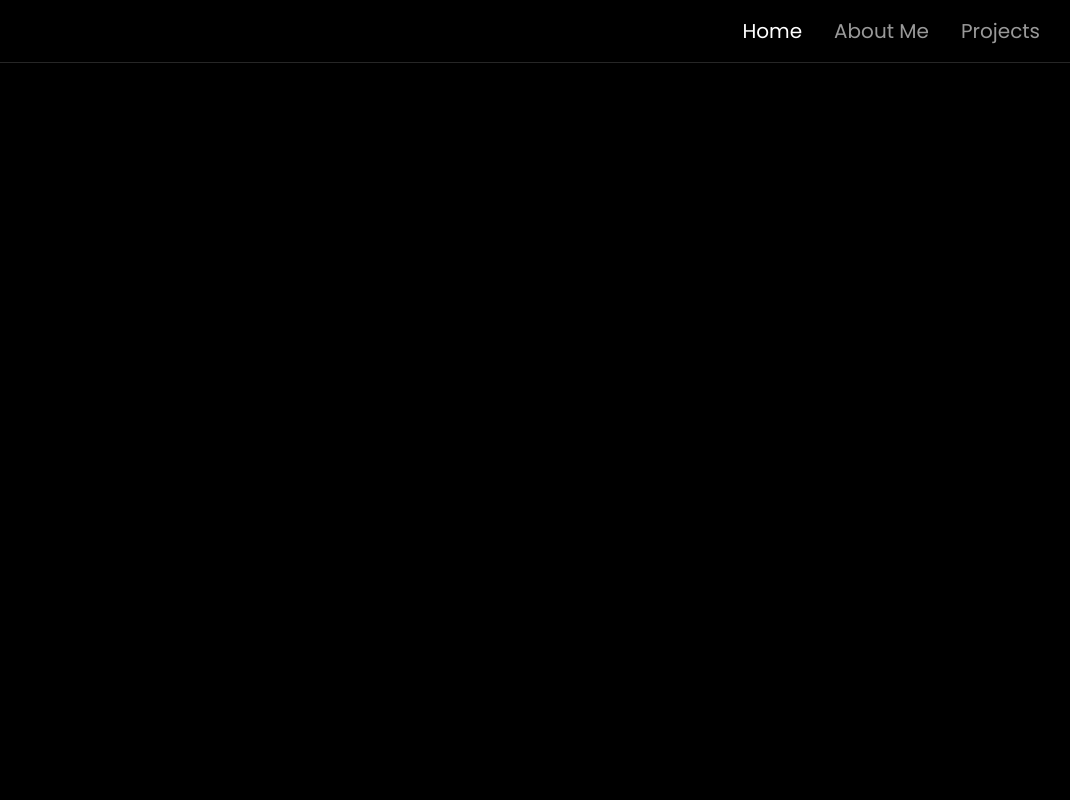
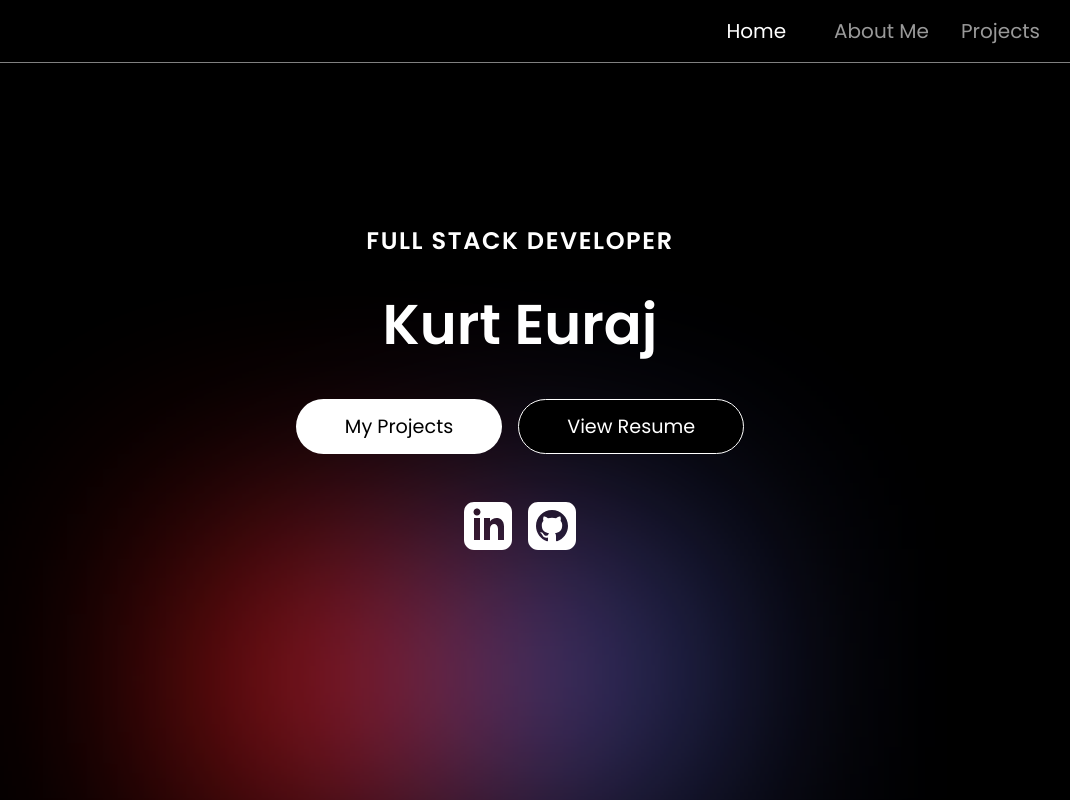
Before and after one commit to KurtEuraj/kurt-euraj-portfolio, a React (Create React App) app: page / in a window 1280 px wide. Shown: the whole page, without its empty margins (120-1190 px from the left). Built offline with nearby package versions, Linux system fonts and the light colour scheme.

Commit message:
add hero component. add circle animation.

```diff
--- a/src/App.jsx
+++ b/src/App.jsx
@@ -2,12 +2,14 @@ import { BrowserRouter, Routes, Route } from "react-router-dom";
 import Header from './components/Header/Header';
 import Home from "./pages/Home/Home";
 import './App.scss';
+import BlurryCircle from "./components/BlurryCircle/BlurryCircle";
 
 function App() {
   return (
     <BrowserRouter>
       <div className="App">
         <Header />
+        <BlurryCircle />
         <Routes>
           <Route path='/' element={<Home />} />
         </Routes>
--- /dev/null
+++ b/src/components/BlurryCircle/BlurryCircle.jsx
@@ -0,0 +1,53 @@
+import { gsap } from "gsap";
+import { useGSAP } from "@gsap/react";
+import { ScrollTrigger } from "gsap/ScrollTrigger";
+import "./BlurryCircle.scss"
+
+function BlurryCircle() {
+
+    gsap.registerPlugin(useGSAP, ScrollTrigger);
+    const tl = gsap.timeline();
+
+    const { contextSafe } = useGSAP(() => {
+        tl.to(".blurry-circle", {
+            duration: 2,
+            y: "random(-200vh, 200vh)",
+            x: "random(-200vw, 200vw)",
+            repeat: -1,
+            yoyo: true,
+            ease: "sine.inOut",
+            repeatRefresh: true
+        })
+        tl.to(".blurry-circle__item-1", {
+            duration: 3,
+            y: "random(-100vh, 100vh)",
+            x: "random(-100vw, 100vw)",
+            scale: "random(1%, 2.5%)",
+            repeat: -1,
+            yoyo: true,
+            ease: "sine.inOut",
+            repeatRefresh: true
+        }, 0)
+        tl.to(".blurry-circle__item-2", {
+            duration: 3,
+            y: "random(-100vh, 100vh)",
+            x: "random(-100vw, 100vw)",
+            scale: "random(1%, 2.5%)",
+            repeat: -1,
+            yoyo: true,
+            ease: "sine.inOut",
+            repeatRefresh: true
+        }, 0)
+    }, {})
+
+    return (
+        <>
+            <div className="blurry-circle">
+                <div className="blurry-circle__item-1" ></div>
+                <div className="blurry-circle__item-2" ></div>
+            </div>
+        </>
+    )
+}
+
+export default BlurryCircle
--- /dev/null
+++ b/src/components/BlurryCircle/BlurryCircle.scss
@@ -0,0 +1,40 @@
+@use "../../styles/partials/variables" as *;
+@use "../../styles/partials/mixins" as *;
+
+.blurry-circle {
+    display: flex;
+    justify-content: center;
+    filter: blur(3rem);
+    position: fixed;
+    top: 50%;
+    color: #FFF;
+    opacity: 90%;
+    z-index: -1;
+    width: 100%;
+
+    @include desktop {
+        filter: blur(8rem);
+    }
+
+    &__item-1 {
+        width: 10rem;
+        height: 10rem;
+        background-color: $red;
+
+        @include desktop {
+            width: 15rem;
+            height: 15rem;
+        }
+    }
+
+    &__item-2 {
+        width: 10rem;
+        height: 10rem;
+        background-color: $blue;
+
+        @include desktop {
+            width: 15rem;
+            height: 15rem;
+        }
+    }
+}
--- a/src/components/Header/Header.scss
+++ b/src/components/Header/Header.scss
@@ -3,21 +3,22 @@
 
 .nav-bar {
     border-bottom: 1px solid $border-underline;
+    position: relative;
 
     &__wrapper {
         margin: $mobile-container;
-        margin-top: 1rem;
+        padding-top: 1rem;
         margin-bottom: 1rem;
 
         @include tablet {
             margin: $tablet-container;
-            margin-top: 1rem;
+            padding-top: 1rem;
             margin-bottom: 1rem;
         }
 
         @include desktop {
             margin: $desktop-container;
-            margin-top: 1rem;
+            padding-top: 1rem;
             margin-bottom: 1rem;
         }
     }
@@ -48,7 +49,7 @@
 
     &__mobile-link {
         @include mobile-nav-link;
-        opacity: 70%;
+        opacity: 60%;
         position: relative;
 
         @include tablet {
@@ -67,11 +68,15 @@
     }
 
     &__mobile-links-wrapper {
-        margin: $mobile-container;
-        margin-top: 6rem;
+        background-color: $black;
+        padding: $mobile-container;
+        padding-top: 4rem;
+        padding-bottom: 2rem;
         display: flex;
         flex-direction: column;
         gap: 1rem;
+        border-bottom-right-radius: 30px;
+        border-bottom-left-radius: 30px;
 
         @include tablet {
             margin: $tablet-container;
@@ -100,9 +105,11 @@
 .active {
     border-bottom: 1px solid $white;
     opacity: 100%;
+    padding-left: 1rem;
 
     @include desktop {
         border-bottom: none;
-        transition: opacity 0.3s ease;
+        transition: all 0.3s ease;
+        padding: 0 1rem;
     }
 }
--- /dev/null
+++ b/src/components/Hero/Hero.jsx
@@ -0,0 +1,27 @@
+import { Link } from "react-router-dom"
+import githubSVG from "../../assets/images/Github.svg"
+import linkedInSVG from "../../assets/images/linkedIN.svg"
+import "./Hero.scss"
+
+function Hero() {
+    return (
+        <div className="hero">
+            <p className="hero__subhead">Full Stack Developer</p>
+            <h1 className="hero__heading">Kurt Euraj</h1>
+            <div className="hero__buttons-wrapper">
+                <Link to="/projects" className="hero__button">My Projects</Link>
+                <Link to="/resume" className="hero__button hero__button--black">View Resume</Link>
+            </div>
+            <div className="hero__social-links-wrapper">
+                <a href="https://www.linkedin.com/in/kurt-euraj/" className="hero__social-link" target="_blank">
+                    <img src={linkedInSVG} alt="LinkedIn Logo" className="hero__social-link-logo" />
+                </a>
+                <a href="https://github.com/KurtEuraj" className="hero__social-link" target="_blank">
+                    <img src={githubSVG} alt="Github Logo" className="hero__social-link-logo" />
+                </a>
+            </div>
+        </div>
+    )
+}
+
+export default Hero
--- /dev/null
+++ b/src/components/Hero/Hero.scss
@@ -0,0 +1,96 @@
+@use "../../styles/partials/variables" as *;
+@use "../../styles/partials/mixins" as *;
+
+.hero {
+    margin: $mobile-container;
+    display: flex;
+    flex-direction: column;
+    justify-content: center;
+    align-items: center;
+    color: $white;
+    gap: 1rem;
+    margin-top: 10rem;
+
+    @include tablet {
+        margin: $tablet-container;
+        margin-top: 10rem;
+        gap: 2rem;
+    }
+
+    &__subhead {
+        @include mobile-sub-head;
+        margin-bottom: -.5rem;
+
+        @include tablet {
+            @include desktop-sub-head;
+        }
+    }
+
+    &__heading {
+        @include mobile-heading;
+
+        @include tablet {
+            @include desktop-heading;
+        }
+    }
+
+    &__buttons-wrapper {
+        display: flex;
+        gap: 1rem;
+    }
+
+    &__button {
+        background-color: $white;
+        color: $black;
+        text-decoration: none;
+        padding: 0.5rem 1rem;
+        border-radius: 30px;
+        border: 1px solid transparent;
+        transition: all 0.3s cubic-bezier(0.25, 1, 0.5, 1);
+        @include mobile-body;
+
+        &:hover {
+            background-color: $black;
+            color: $white;
+            border: 1px solid $white;
+        }
+
+        &--black {
+            background-color: $black;
+            color: $white;
+            border: 1px solid $white;
+
+            &:hover {
+                background-color: $white;
+                color: $black;
+            }
+        }
+
+        @include tablet {
+            @include desktop-body;
+            padding: .75rem 3rem;
+        }
+    }
+
+    &__social-links-wrapper {
+        display: flex;
+        gap: 1rem;
+        margin-top: 1rem;
+    }
+
+    &__social-link {
+        width: 2.5rem;
+        height: 2.5rem;
+
+        @include tablet {
+            width: 3rem;
+            height: 3rem;
+        }
+    }
+
+    &__social-link-logo {
+        width: 100%;
+        height: 100%;
+        filter: invert(1);
+    }
+}
--- a/src/pages/Home/Home.jsx
+++ b/src/pages/Home/Home.jsx
@@ -1,7 +1,8 @@
+import Hero from "../../components/Hero/Hero"
 
 function Home() {
   return (
-    <div>Home</div>
+    <Hero />
   )
 }
 
--- a/src/styles/partials/_mixins.scss
+++ b/src/styles/partials/_mixins.scss
@@ -29,7 +29,9 @@
 }
 
 @mixin mobile-sub-head {
-    font-size: .75rem;
+    text-transform: uppercase;
+    font-size: 1rem;
+    letter-spacing: .1rem;
     font-weight: 700;
 }
 
@@ -37,7 +39,7 @@
     font-size: 1.25rem;
     color: $white;
     text-decoration: none;
-    border-bottom: 1px solid $border-underline ;
+    border-bottom: 1px solid $white;
     padding-bottom: .75rem;
 }
 
@@ -53,7 +55,7 @@
 }
 
 @mixin desktop-sub-head {
-    font-size: 1rem;
+    font-size: 1.5rem;
     font-weight: 700;
 }
 
--- a/src/styles/partials/_variables.scss
+++ b/src/styles/partials/_variables.scss
@@ -6,7 +6,9 @@ $desktop-breakpoint: 1280px;
 $black: #000;
 $white: #FFF;
 $background: #000;
-$border-underline: #262626;
+$border-underline: #808080;
+$red: #FD1919;
+$blue: #5158BB;
 
 // containers
 $mobile-container: 0 1rem;
```
Also changed, not shown: src/assets/images/Github.svg (added), src/assets/images/linkedIN.svg (added).
